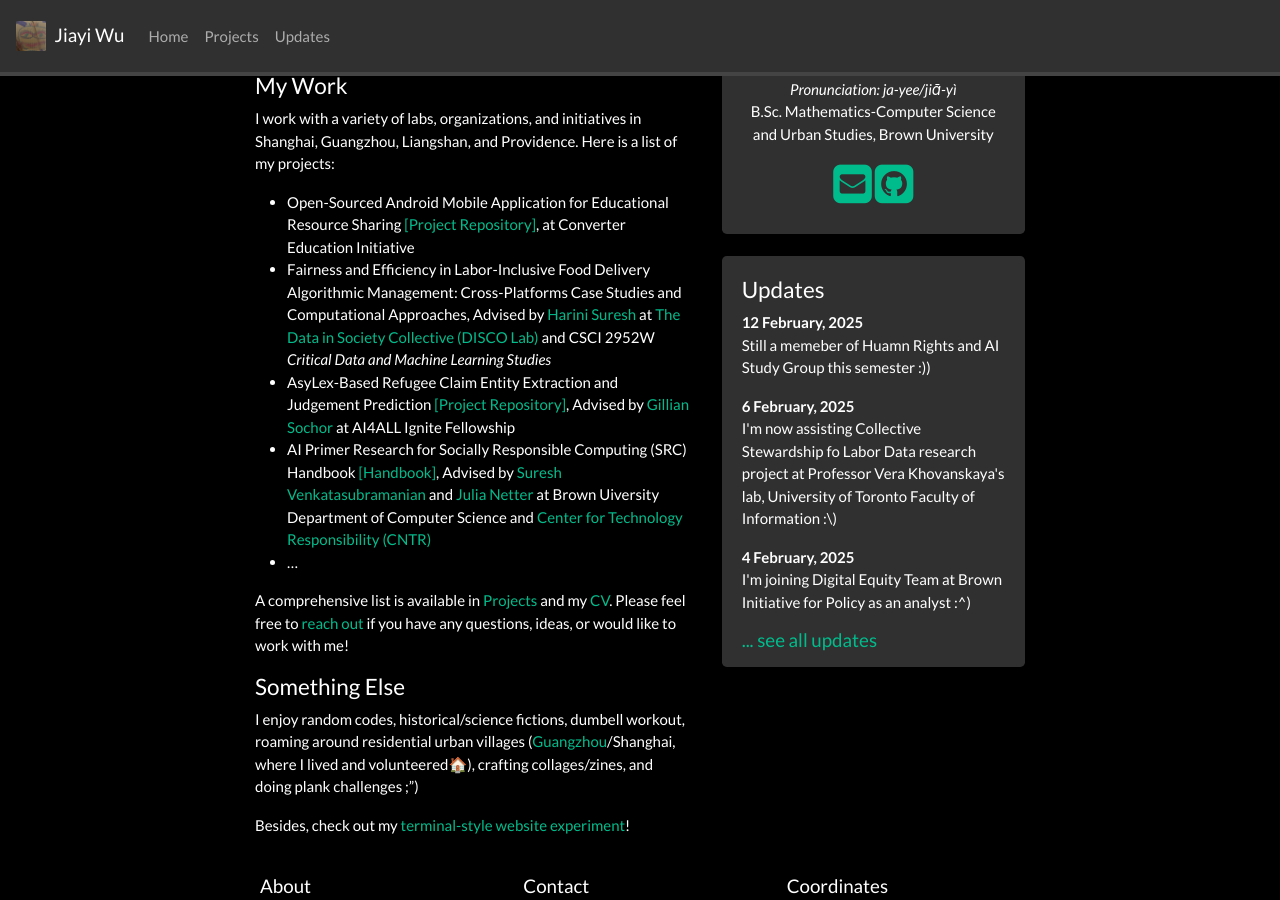
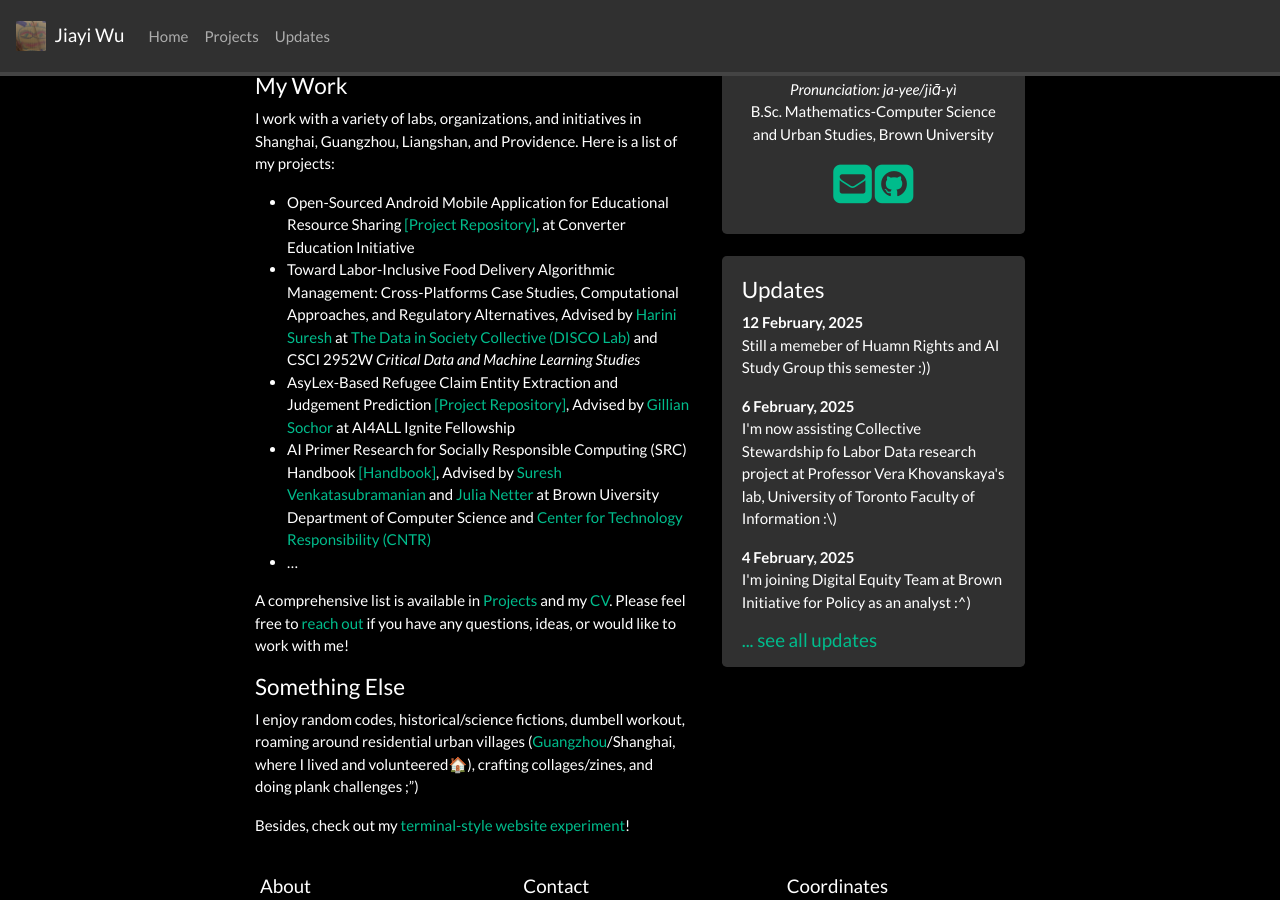
Before and after one commit to jiayiw005/jiayiw005.github.io, a Jekyll site: the page built from _pages/home.md, in a window 1280 px wide and 900 px high, scrolled down 456 px. Built offline with Jekyll 4.4.1, drawn with Linux system fonts in a browser that asks for light colours; nearby versions of some CDN libraries; a style sheet for code colours, icons or effects is not loaded.

```diff
--- a/_pages/home.md
+++ b/_pages/home.md
@@ -22,7 +22,7 @@ When probing into theories that configures higher-level decisions, I'm also maki
 
 I work with a variety of labs, organizations, and initiatives in Shanghai, Guangzhou, Liangshan, and Providence. Here is a list of my projects:
 - Open-Sourced Android Mobile Application for Educational Resource Sharing [[Project Repository]](https://github.com/jiayiw005/converter-android-app), at Converter Education Initiative
-- Fairness and Efficiency in Labor-Inclusive Food Delivery Algorithmic Management: Cross-Platforms Case Studies and Computational Approaches, Advised by [Harini Suresh](https://harinisuresh.com/) at [The Data in Society Collective (DISCO Lab)](https://discolab.cs.brown.edu/) and CSCI 2952W *Critical Data and Machine Learning Studies*
+- Toward Labor-Inclusive Food Delivery Algorithmic Management: Cross-Platforms Case Studies, Computational Approaches, and Regulatory Alternatives, Advised by [Harini Suresh](https://harinisuresh.com/) at [The Data in Society Collective (DISCO Lab)](https://discolab.cs.brown.edu/) and CSCI 2952W *Critical Data and Machine Learning Studies*
 - AsyLex-Based Refugee Claim Entity Extraction and Judgement Prediction [[Project Repository]](https://github.com/jiayiw005/refugee-claim-classifier), Advised by [Gillian Sochor](https://theorg.com/org/ai4all/org-chart/gillian-sochor) at AI4ALL Ignite Fellowship
 - AI Primer Research for Socially Responsible Computing (SRC) Handbook [[Handbook]](https://src-handbook-infrastructure-team.github.io/srch/), Advised by [Suresh Venkatasubramanian](https://dsi.brown.edu/people/suresh-venkatasubramanian) and [Julia Netter](http://www.julianetter.de/) at Brown Uiversity Department of Computer Science and [Center for Technology Responsibility (CNTR)](https://cntr.brown.edu/)
 - ...
```
Also changed, not shown: _pages/projects.md (+1 -1 lines).
